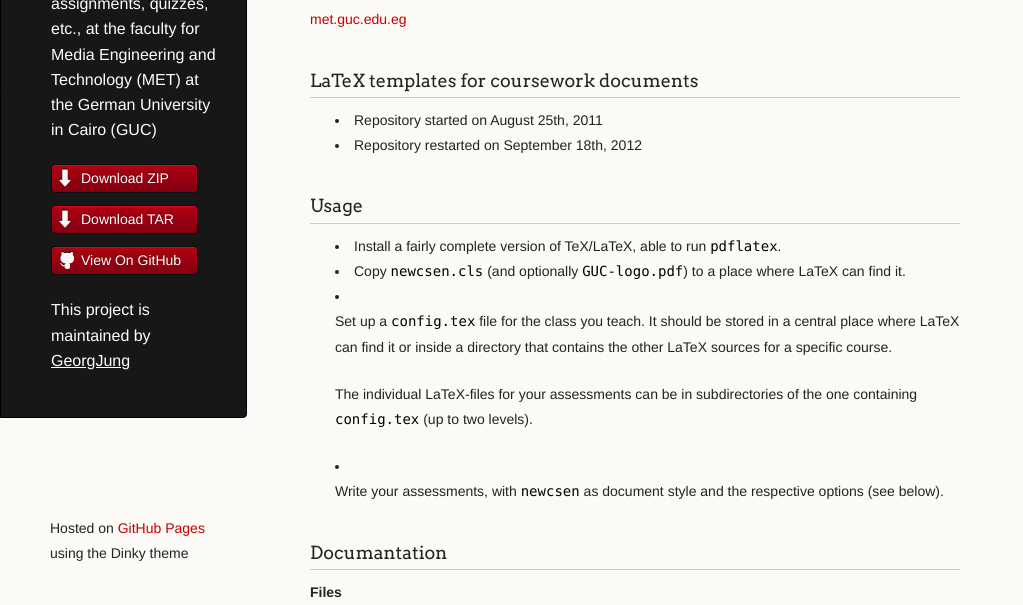
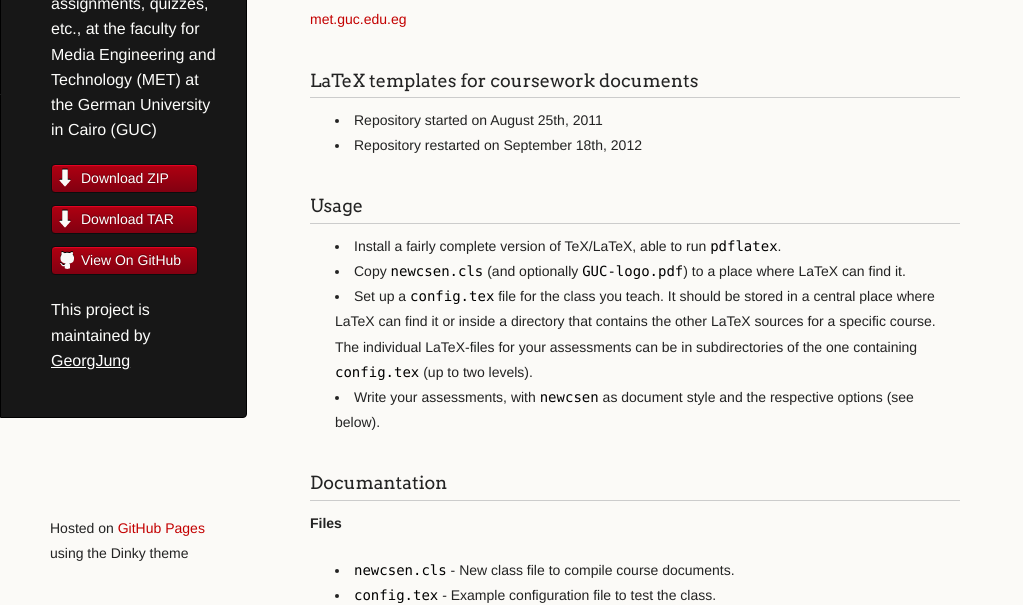
Before and after one commit to GeorgJung/MET-LaTeX, a plain HTML site: page index.html in a window 1280 px wide. Shown: the part 202-807 px from the top of the page, without its empty margins (0-1023 px from the left). Drawn offline with Linux system fonts and the light colour scheme.

Commit message:
Create gh-pages branch via GitHub

```diff
--- a/index.html
+++ b/index.html
@@ -48,12 +48,8 @@
 <ul>
 <li>Install a fairly complete version of TeX/LaTeX, able to run <code>pdflatex</code>.</li>
 <li>Copy <code>newcsen.cls</code> (and optionally <code>GUC-logo.pdf</code>) to a place where LaTeX can find it.</li>
-<li>
-<p>Set up a <code>config.tex</code> file for the class you teach. It should be stored in a central place where LaTeX can find it or inside a directory that contains the other LaTeX sources for a specific course.</p>
-
-<p>The individual LaTeX-files for your assessments can be in subdirectories of the one containing <code>config.tex</code> (up to two levels).</p>
-</li>
-<li><p>Write your assessments, with <code>newcsen</code> as document style and the respective options (see below).</p></li>
+<li>Set up a <code>config.tex</code> file for the class you teach. It should be stored in a central place where LaTeX can find it or inside a directory that contains the other LaTeX sources for a specific course. The individual LaTeX-files for your assessments can be in subdirectories of the one containing <code>config.tex</code> (up to two levels).</li>
+<li>Write your assessments, with <code>newcsen</code> as document style and the respective options (see below).</li>
 </ul><h3>Documantation</h3>
 
 <p><strong>Files</strong></p>
```
Also changed, not shown: params.json (+1 -1 lines).
